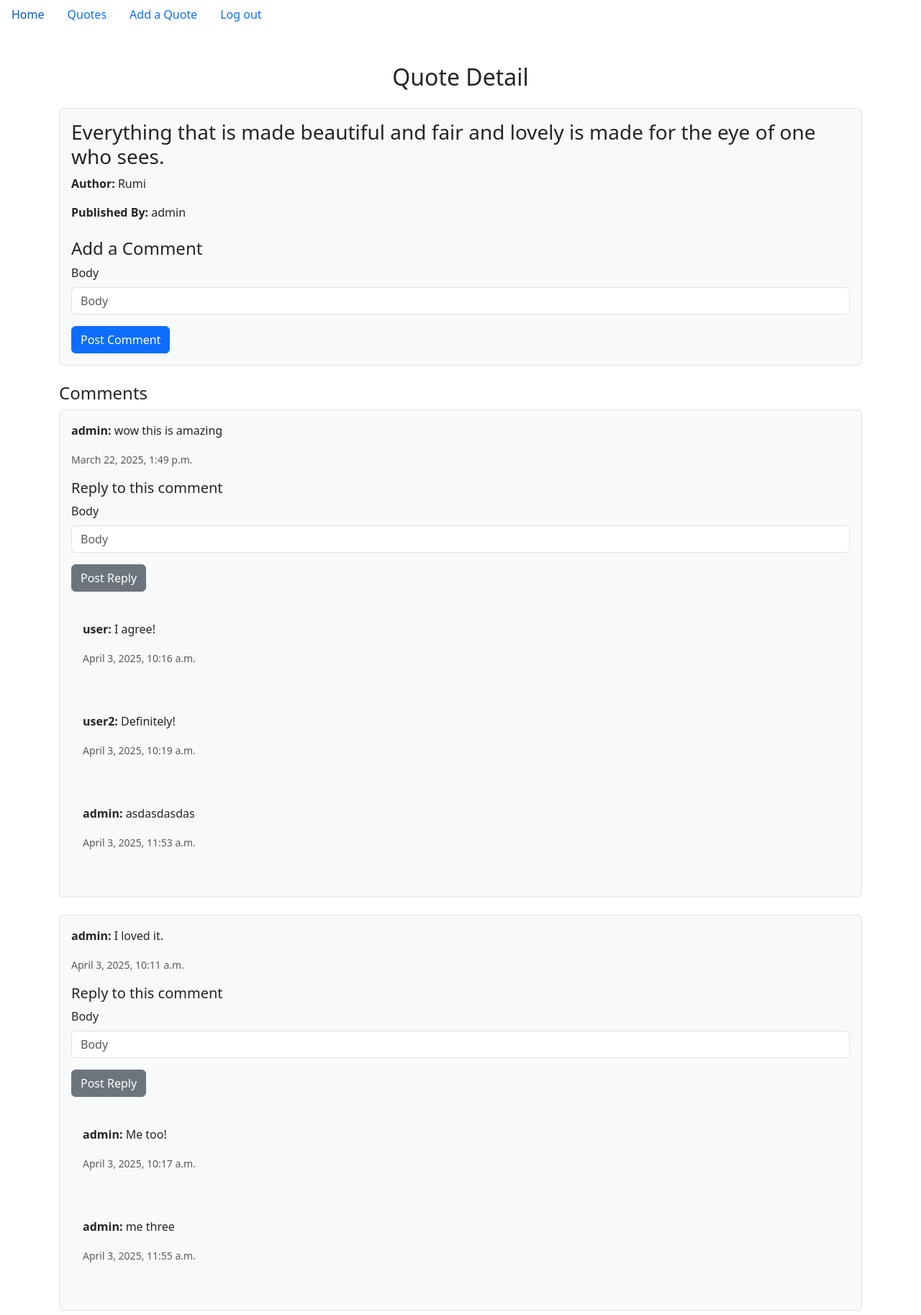
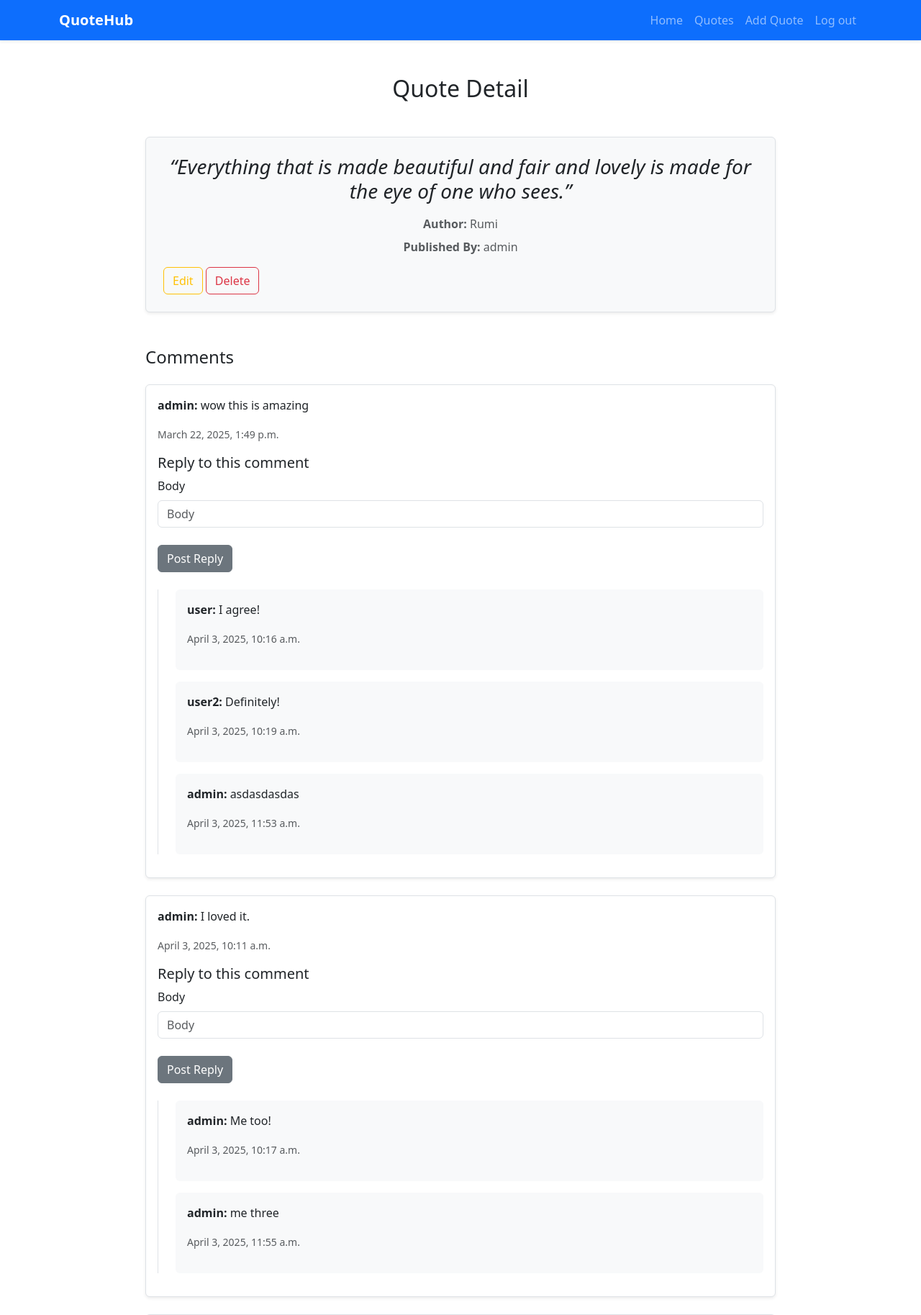
Before and after one commit to AsHkAn-Django/quote_collection, a Django app: page /quote/quote_detail/1/ in a window 1280 px wide. Shown: the top 1827 px of the page at 72% size. Run offline with Django 5.2, Linux system fonts and the light colour scheme; a user stored in the database is signed in; data comes from the database, SQL or seed files in the repository; some libraries are stand-ins or nearby versions.

Commit message:
edit templates for a better design

```diff
--- a/myApp/models.py
+++ b/myApp/models.py
@@ -20,7 +20,7 @@ class Quote(models.Model):
         return f"{self.author}: {self.body[:50]}..."
 
     def get_absolute_url(self):
-        return reverse('quote_detail', kwargs={'pk': self.pk})
+        return reverse('myApp:quote_detail', kwargs={'pk': self.pk})
 
 
 
--- a/myApp/urls.py
+++ b/myApp/urls.py
@@ -1,5 +1,7 @@
 from django.urls import path
 from . import views
+
+app_name = 'myApp'
 
 urlpatterns = [
     path('quote/quote_delete/<int:pk>/', views.QuoteDeleteView.as_view(), name='quote_delete'),
--- a/myApp/views.py
+++ b/myApp/views.py
@@ -56,9 +56,9 @@ def add_comment(request, pk):
             new_comment.quote = quote
             new_comment.publisher = request.user
             new_comment.save()
-            return redirect('quote_detail', pk=quote.pk)  # Redirect to the same page after saving the comment
+            return redirect('myApp:quote_detail', pk=quote.pk)  # Redirect to the same page after saving the comment
 
-    return redirect('quote_detail', pk=quote.pk)  # Redirect back to the quote detail if the form isn't valid
+    return redirect('myApp:quote_detail', pk=quote.pk)  # Redirect back to the quote detail if the form isn't valid
 
 def add_subcomment(request, pk, comment_id):
     # Get the quote and comment to associate the subcomment
@@ -73,9 +73,9 @@ def add_subcomment(request, pk, comment_id):
             new_subcomment.quote = quote
             new_subcomment.publisher = request.user
             new_subcomment.save()
-            return redirect('quote_detail', pk=quote.pk)  # Redirect to the same page after saving the subcomment
+            return redirect('myApp:quote_detail', pk=quote.pk)  # Redirect to the same page after saving the subcomment
 
-    return redirect('quote_detail', pk=quote.pk)  # Redirect back if the form isn't valid
+    return redirect('myApp:quote_detail', pk=quote.pk)  # Redirect back if the form isn't valid
 
 
 
@@ -92,7 +92,7 @@ class QuoteUpdateView(LoginRequiredMixin, UserPassesTestMixin, generic.UpdateVie
 class QuoteDeleteView(LoginRequiredMixin, UserPassesTestMixin, generic.DeleteView):
     model = Quote
     template_name = 'myApp/quote_delete.html'
-    success_url = reverse_lazy('quote_list')
+    success_url = reverse_lazy('myApp:quote_list')
 
     def test_func(self):
         obj = self.get_object()
--- a/quote_collection/urls.py
+++ b/quote_collection/urls.py
@@ -20,5 +20,5 @@ from django.urls import path, include
 urlpatterns = [
     path('admin/', admin.site.urls),
     path('accounts/', include('django.contrib.auth.urls')),
-    path('', include('myApp.urls')),
+    path('', include('myApp.urls', namespace='myApp')),
 ]
--- a/static/css/base.css
+++ b/static/css/base.css
@@ -1,3 +1,13 @@
-body {
-  background-color: cornsilk;
+
+.navbar-brand {
+  font-weight: bold;
 }
+.quote-card {
+  max-width: 800px; margin: 1.5rem auto;
+}
+.quote-body {
+  font-size: 1.25rem;
+}
+.publisher-badge {
+  background: #6c757d; color: #fff;
+}
--- a/templates/base.html
+++ b/templates/base.html
@@ -1,50 +1,49 @@
+<!DOCTYPE html>
 {% load static %}
 {% load django_bootstrap5 %}
-
-<!DOCTYPE html>
 <html lang="en">
 <head>
   <meta charset="UTF-8">
-    <title>Quote Collection</title>
+  <meta name="viewport" content="width=device-width, initial-scale=1">
+  <title>{% block title %}Quote Collection{% endblock %}</title>
+  {% bootstrap_css %}
   <link rel="stylesheet" href="{% static 'css/base.css' %}">
-    {% bootstrap_css %}
   <link rel="stylesheet" href="https://cdn.jsdelivr.net/npm/bootstrap-icons/font/bootstrap-icons.css">
 </head>
 <body>
-    <ul class="nav">
-        <li class="nav-item">
-          <a class="nav-link active" aria-current="page" href="{% url 'home' %}">Home</a>
-        </li>
-        <li class="nav-item">
-          <a class="nav-link" href="{% url 'quote_list' %}">Quotes</a>
-        </li>
-        <li class="nav-item">
-          <a class="nav-link" href="{% url 'quote_new' %}">Add a Quote</a>
-        </li>
-
+  <nav class="navbar navbar-expand-lg navbar-dark bg-primary shadow-sm">
+    <div class="container">
+      <a class="navbar-brand fw-bold" href="{% url 'myApp:home' %}">QuoteHub</a>
+      <button class="navbar-toggler" type="button" data-bs-toggle="collapse" data-bs-target="#navbarNav">
+        <span class="navbar-toggler-icon"></span>
+      </button>
+      <div class="collapse navbar-collapse" id="navbarNav">
+        <ul class="navbar-nav ms-auto">
+          <li class="nav-item"><a class="nav-link" href="{% url 'myApp:home' %}">Home</a></li>
+          <li class="nav-item"><a class="nav-link" href="{% url 'myApp:quote_list' %}">Quotes</a></li>
+          <li class="nav-item"><a class="nav-link" href="{% url 'myApp:quote_new' %}">Add Quote</a></li>
           {% if user.is_authenticated %}
             <li class="nav-item">
               <form action="{% url 'logout' %}" method="post">
                 {% csrf_token %}
-              <button type="submit" class="nav-link">Log out</button>
+                <button class="nav-link">Log out</button>
               </form>
             </li>
           {% else %}
-          <li class="nav-item">
-            <a class="nav-link" href="{% url 'login' %}">Login</a>
-          </li>
-          <li class="nav-item">
-            <a class="nav-link" href="{% url 'signup' %}">Sign up</a>
-          </li>
+            <li class="nav-item"><a class="nav-link" href="{% url 'login' %}">Login</a></li>
+            <li class="nav-item"><a class="nav-link" href="{% url 'signup' %}">Sign Up</a></li>
           {% endif %}
+        </ul>
+      </div>
+    </div>
+  </nav>
 
-      </ul>
+  <div class="container mt-4">
     {% bootstrap_messages %}
-    {% block content %}
+    {% block content %}{% endblock %}
+  </div>
 
-    {% endblock content %}
-
+  {% bootstrap_javascript %}
   <script src="{% static 'js/index.js' %}"></script>
-    {% bootstrap_javascript %}
 </body>
 </html>
--- a/templates/myApp/quote_delete.html
+++ b/templates/myApp/quote_delete.html
@@ -6,7 +6,7 @@
             {% csrf_token %}
             <h2>Are you sure you want to delete this quote?</h2>
             <button type="submit" class="btn btn-danger">Delete</button>
-            <a href="{% url 'quote_detail' quote.id %}" class="btn btn-secondary">Cancel</a>
+            <a href="{% url 'myApp:quote_detail' quote.id %}" class="btn btn-secondary">Cancel</a>
         </form>
 
     </div>
--- a/templates/myApp/quote_detail.html
+++ b/templates/myApp/quote_detail.html
@@ -1,62 +1,68 @@
 {% extends 'base.html' %}
 {% load django_bootstrap5 %}
 
+{% block title %}Quote Detail - QuoteHub{% endblock %}
+
 {% block content %}
-<div class="container mt-5">
-  <h2 class="text-center mb-4">Quote Detail</h2>
+<div class="container mt-5" style="max-width: 900px;">
+  <h2 class="text-center mb-5">Quote Detail</h2>
 
   <!-- Quote Details Section -->
-  <div class="quote-details mb-4 p-3 border rounded bg-light">
-    <h3>{{ quote.body }}</h3>
-    <p><strong>Author:</strong> {{ quote.author }}</p>
-    <p><strong>Published By:</strong> {{ quote.publisher.username }}</p>
+  <div class="quote-details mb-5 p-4 border rounded bg-light shadow-sm">
+    <h3 class="fs-3 fst-italic text-center mb-3">“{{ quote.body }}”</h3>
+    <p class="text-center text-muted mb-2"><strong>Author:</strong> {{ quote.author }}</p>
+    <p class="text-center text-muted"><strong>Published By:</strong> {{ quote.publisher.username }}</p>
 
-    <!-- Comment Form -->
-    <div class="comment-form mt-4">
-      <h4>Add a Comment</h4>
-      <form method="POST" action="{% url 'add_comment' quote.pk %}">
-        {% csrf_token %}
-        {% bootstrap_form comment_form %}
-        <button type="submit" class="btn btn-primary">Post Comment</button>
-      </form>
-    </div>
+    {% if user == quote.publisher %}
+      <a href="{% url 'myApp:quote_edit' quote.pk %}" class="btn btn-outline-warning">Edit</a>
+      <a href="{% url 'myApp:quote_delete' quote.pk %}" class="btn btn-outline-danger">Delete</a>
+    {% endif %}
+
   </div>
 
   <!-- Comments Section -->
-  <div class="comments mt-4">
-    <h4>Comments</h4>
-
+  <div class="comments">
+    <h4 class="mb-4">Comments</h4>
     {% for comment in comments %}
-      <div class="comment mb-4 p-3 border rounded bg-light">
+      <div class="comment mb-4 p-3 border rounded bg-white shadow-sm">
         <p><strong>{{ comment.publisher.username }}:</strong> {{ comment.body }}</p>
-        <p class="text-muted"><small>{{ comment.created_at }}</small></p>
+        <p class="text-muted"><small>{{ comment.created_at|date:"F j, Y, g:i a" }}</small></p>
 
         <!-- Subcomment Form (Reply to this comment) -->
         <div class="subcomment-form mt-3">
           <h5>Reply to this comment</h5>
-          <form method="POST" action="{% url 'add_subcomment' quote.pk comment.id %}">
+          <form method="POST" action="{% url 'myApp:add_subcomment' quote.pk comment.id %}">
             {% csrf_token %}
             {% bootstrap_form subcomment_form %}
-            <button type="submit" class="btn btn-secondary">Post Reply</button>
+            <button type="submit" class="btn btn-secondary mt-2">Post Reply</button>
           </form>
         </div>
 
         <!-- Subcomments (Replies) -->
-        <div class="subcomments mt-4 ml-4">
+        <div class="subcomments mt-4 ps-4 border-start">
           {% for subcomment in comment.sub_comments.all %}
-            <div class="subcomment mb-3 p-3 border-left">
+            <div class="subcomment mb-3 p-3 bg-light rounded">
               <p><strong>{{ subcomment.publisher.username }}:</strong> {{ subcomment.body }}</p>
-              <p class="text-muted"><small>{{ subcomment.created_at }}</small></p>
+              <p class="text-muted"><small>{{ subcomment.created_at|date:"F j, Y, g:i a" }}</small></p>
             </div>
           {% empty %}
-            <p>No replies yet. Be the first to reply!</p>
+            <p class="fst-italic text-muted">No replies yet. Be the first to reply!</p>
           {% endfor %}
         </div>
       </div>
     {% empty %}
-      <p>No comments yet. Be the first to comment!</p>
+      <p class="text-center fst-italic text-muted">No comments yet. Be the first to comment!</p>
     {% endfor %}
   </div>
+
+    <!-- Comment Form -->
+    <div class="comment-form mb-5 p-4 border rounded bg-white shadow-sm">
+      <h4 class="mb-4">Add a Comment</h4>
+      <form method="POST" action="{% url 'myApp:add_comment' quote.pk %}">
+        {% csrf_token %}
+        {% bootstrap_form comment_form %}
+        <button type="submit" class="btn btn-primary mt-3">Post Comment</button>
+      </form>
+    </div>
 </div>
-
 {% endblock %}
```
Also changed, not shown: templates/myApp/index.html (+6 -6 lines), templates/myApp/quote_edit.html (+4 -3 lines), templates/myApp/quote_list.html (+23 -29 lines), templates/myApp/quote_new.html (+7 -4 lines). Lines whose indentation alone changed are shown as unchanged.
